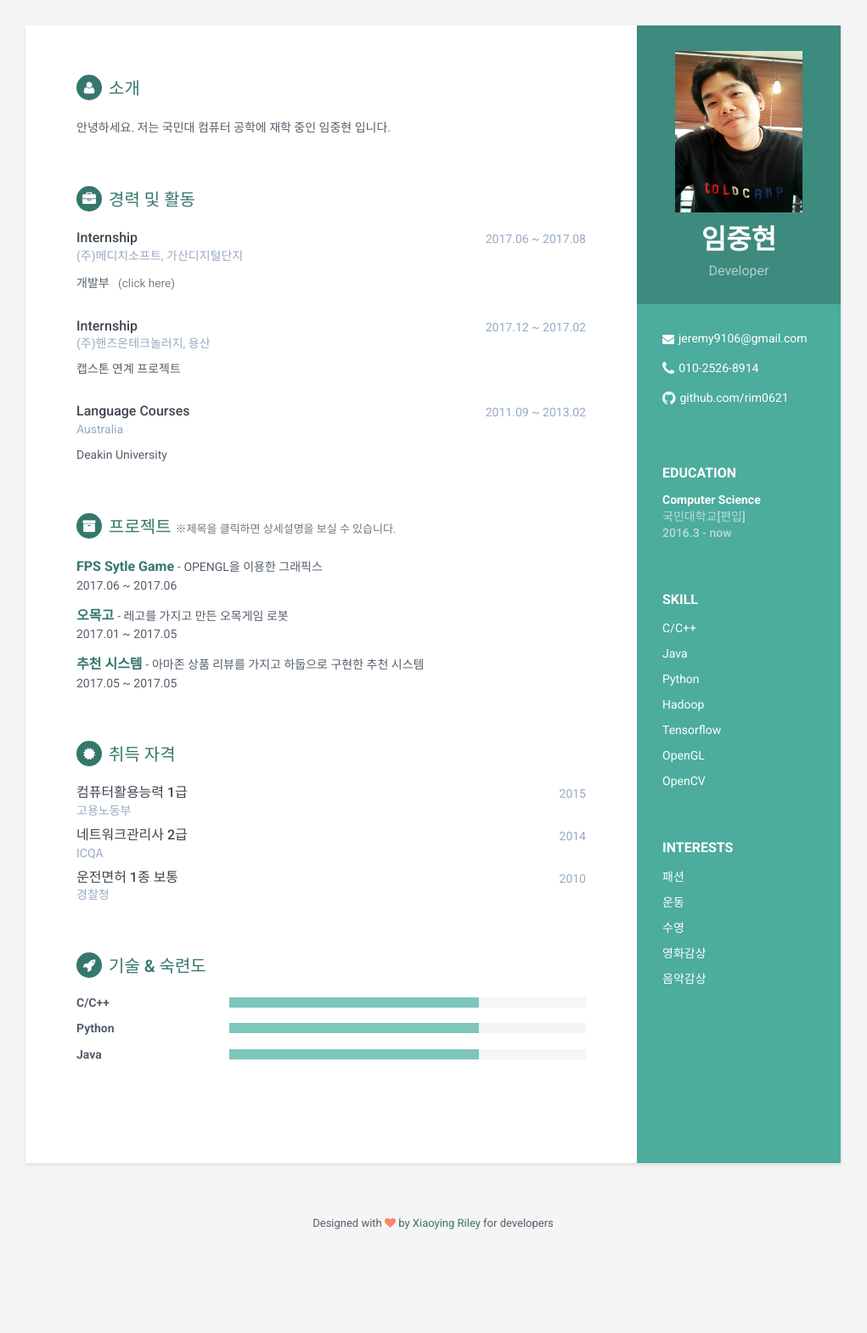
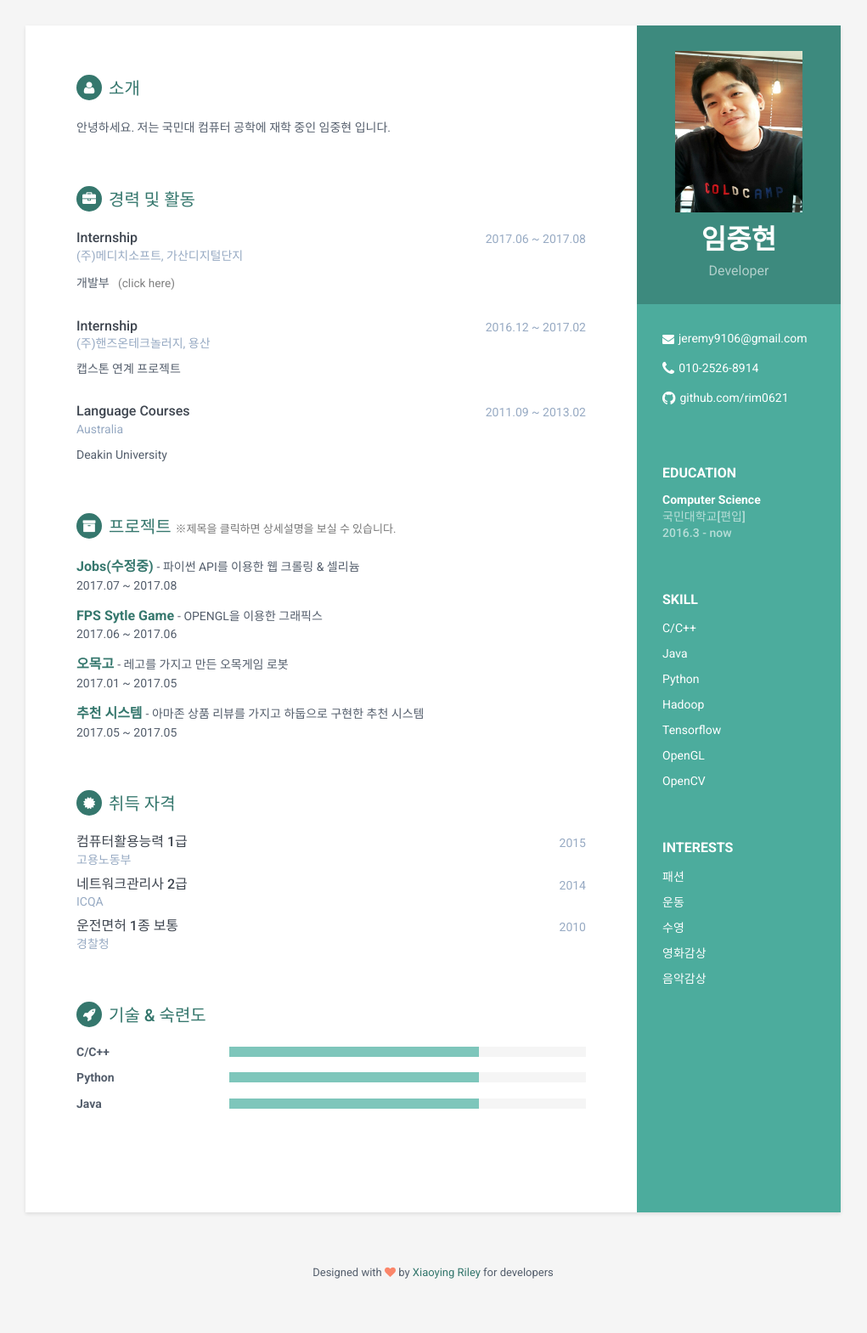
Before and after one commit to rim0621/rim0621.github.io, a Jekyll site: the page index.html, which Jekyll copies as it is, in a window 1280 px wide. Shown: the whole page at 85% size, without its empty margins (130-1151 px from the left). Built offline with Jekyll 4.4.1, drawn with Linux system fonts in a browser that asks for light colours; before the commit the page ends 1511 px from its top, so only the background shows below that.

Commit message:
2017-08-25

```diff
--- a/index.html
+++ b/index.html
@@ -83,7 +83,7 @@
     <section class="section summary-section">
 	<h2 class="section-title"><i class="fa fa-user"></i>소개</h2>
 	<div class="summary">
-	    <p>안녕하세요. 저는 국민대 컴퓨터 공학에 재학 중인 임중현 입니다.</p>
+	    <p>안녕하세요. 저는 국민대 컴퓨터 공학에 재학 중인 임중현 입니다. </p>
 	</div><!--//summary-->
     </section><!--//section-->
     <!--경력-->
@@ -129,9 +129,9 @@
         </div>
       </div>
         <div class="panel panel-default">
-          <div class="panel-heading">개발과정</div>
+          <div class="panel-heading">사진</div>
           <div class="panel-body">
-            <li>add</li>
+            <li>수정중</li>
           </div>
         </div>
        </div>
@@ -147,7 +147,7 @@
 	    <div class="meta">
 		<div class="upper-row">
 		    <h3 class="job-title">Internship</h3>
-		    <div class="time">2017.12 ~ 2017.02</div>
+		    <div class="time">2016.12 ~ 2017.02</div>
 		</div><!--//upper-row-->
 		<div class="company">(주)핸즈온테크놀러지, 용산</div>
 	    </div><!--//meta-->
@@ -176,6 +176,78 @@
     <section class="section projects-section">
 
 	<h2 class="section-title"><i class="fa fa-archive"></i>프로젝트  <small>※제목을 클릭하면 상세설명을 보실 수 있습니다.</small></h2>
+
+
+       <div class="item">
+          <span class="project-title">
+        <a class="anchor" data-toggle="modal" data-target="#projectModal4" style="cursor:pointer"><strong>Jobs(수정중)</strong></a>
+      </span> - <span class="project-tagline">파이썬 API를 이용한 웹 크롤링 & 셀리늄</span>
+          <div id="projectModal4" class="modal fade" role="dialog">
+            <div class="modal-dialog">
+              <!-- Modal content-->
+              <div class="modal-content">
+                <div class="modal-header">
+                  <button type="button" class="close" data-dismiss="modal">&times;</button>
+                  <h4 class="modal-title">
+                    <span class="glyphicon glyphicon-level-up">&nbsp;Jobs</span>
+                  </h4>
+                </div>
+                <div class="modal-body">
+            <div class="panel panel-default">
+              <div class="panel-heading">개요</div>
+              <div class="panel-body">
+          <ul class="normal">
+            <li> 어느 덧 취업을 앞두고 있는 4학년. 인터넷에는 사람인, 잡코리아등 많은 구직 사이트가 존재하고 새로운 정보가 어마어마하게 있고 지금 또한 올라오고 있다. 나와 상관 없는 분야, 또는 같은 분야에서 내 관심분야 밖인 공고도 많이 볼 수 있다. 황금같은 시간을 조금이나마 줄이기 위해 나에게 적합한 공고, 내가 원하는 분야만 볼 수 있도록 이 프로젝트를 시작하게 되었다. </li>
+          </ul>
+              </div>
+            </div>
+            <div class="panel panel-default">
+              <div class="panel-heading">개발과정</div>
+              <div class="panel-body">
+          <ul class="normal">
+          <li style="margin-top:10px">Web Crawling</li>
+          <img class="project4" src="assets/project4/crawler.png" width="450" height="270" alt=""  />
+          <div>파이썬의 requests api와 beautifulsoup api를 사용하여 채용 공고 웹사이트의 html가져와서 내가 필요한 부분(회사이름,공고 제목, 신입or경력등)만 남기고 남어지는 지웠다.</div>
+          <li style="margin-top:10px">Text Analysis</li>
+          <img class="project4" src="assets/project4/konlpy.png" width="450" height="400" alt=""  />
+          <div>채용공고의 url로 들어가서 그 내용들을 konply로 단어별로 나누고 word2vec api를 통해서 내가 원하는 것과 얼마나 유사한지 판단하였다.</div>
+          <li style="margin-top:10px">Selenium</li>
+          <img class="project4" src="assets/project4/selenium.png" width="450" height="400" alt=""  />
+          <div>내가 원하는 채용공고에 맞으면 앞에서 따온 회사이름을 가지고 seleinum api를 통해 그 회사의 정보를 브라우저를 통해 자동으로 가져오게 하였다.</div>
+          <li style="margin-top:10px">Alarm</li>
+          <img class="project4" src="assets/project4/fbchat.png" width="450" height="400" alt=""  />
+          <div>fbchat api를 사용하여 나에게 적합한 새로운 채용공고가 있으면 facebook 메신저를 통해 알림을 보내게 하였다.</div>
+          <li style="margin-top:10px">DB & Web Server</li>
+          <img class="project4" src="assets/project4/web_db.png" width="450" height="400" alt=""  />
+          <div>위에서 가져온 정보들을 DB에 넣고 인턴할때 공부하고 배웠던 웹기술을 이용하여 Web Server에서 불러와서 보여줄 수 있도록 만들었다.</div>
+          <li style="margin-top:10px">Web Server</li>
+          <img class="project4" src="assets/project4/web.png" width="450" height="400" alt=""  />
+          <div><br></br></div>
+          <li style="margin-top:10px">Docker & RaspberryPI</li>
+          <img class="project4" src="assets/project4/docker.png" width="450" height="400" alt=""  />
+          <div>라즈베리 안에 도커를 사용하였다. 다음과 같이 프로그램,웹서버,DB를 각각의 컨테이너로 만들고 링크를 통해 서로 연결하였다. PC와 달리 라즈베리파이는 ARM기반이라서 다른 종류의 도커 이미지 파일을 받아야 했다. 오픈 소스가 많이 없어서 라즈베리파이용 우분투 도커 이미지를 받아 프로그램을 돌릴 아나콘다와 nginx를 각각 설치하였다.</div>
+          </ul>
+              </div>
+            </div>
+            <div class="panel panel-default">
+              <div class="panel-heading">사용기술</div>
+              <div class="panel-body">
+          <ul class="normal">
+            <li> Python API(requests,BeautifulSoup,Word2Vec,konlpy,selenium,pymysql,fbchat 등), MariaDB, Nginx, Docker, Raspberry PI </li>
+            <li><a href="" target="_blank"> Github(link)</a></li>
+          </ul>
+              </div>
+            </div>
+          </div>
+          </div>
+        </div>
+      </div>
+      <div>2017.07 ~ 2017.08</div>
+    </div>
+
+  <!--end project-4 -->
+
+
 
      <div class="item">
         <span class="project-title">
@@ -293,10 +365,10 @@
         <br></br>
         <li><strong>전시회</strong></li>
 			    <img class="project1" src="assets/project1/f.jpg" width="450" height="400" alt=""  />
-			 <!--  <li>수상</li>
+			   <li><strong><수상</strong><</li>
 			   <img class="project1" src="assets/project1/f1.jpg" width="450" height="400" alt=""  />
          <div>외부 평가원들이 좋게 봐주어서 수상까지하는 퀘거를 이루었다.</div>
-			  -->
+
 			</ul>
 		      </div>
 		    </div>
```
Also changed, not shown: other parts of index.html (+3 -3 lines), assets/project4/crawler.png (added), assets/project4/docker.png (added), assets/project4/fbchat.png (added), assets/project4/konlpy.png (added), assets/project4/selenium.png (added), assets/project4/web.png (added), assets/project4/web_db.png (added).
